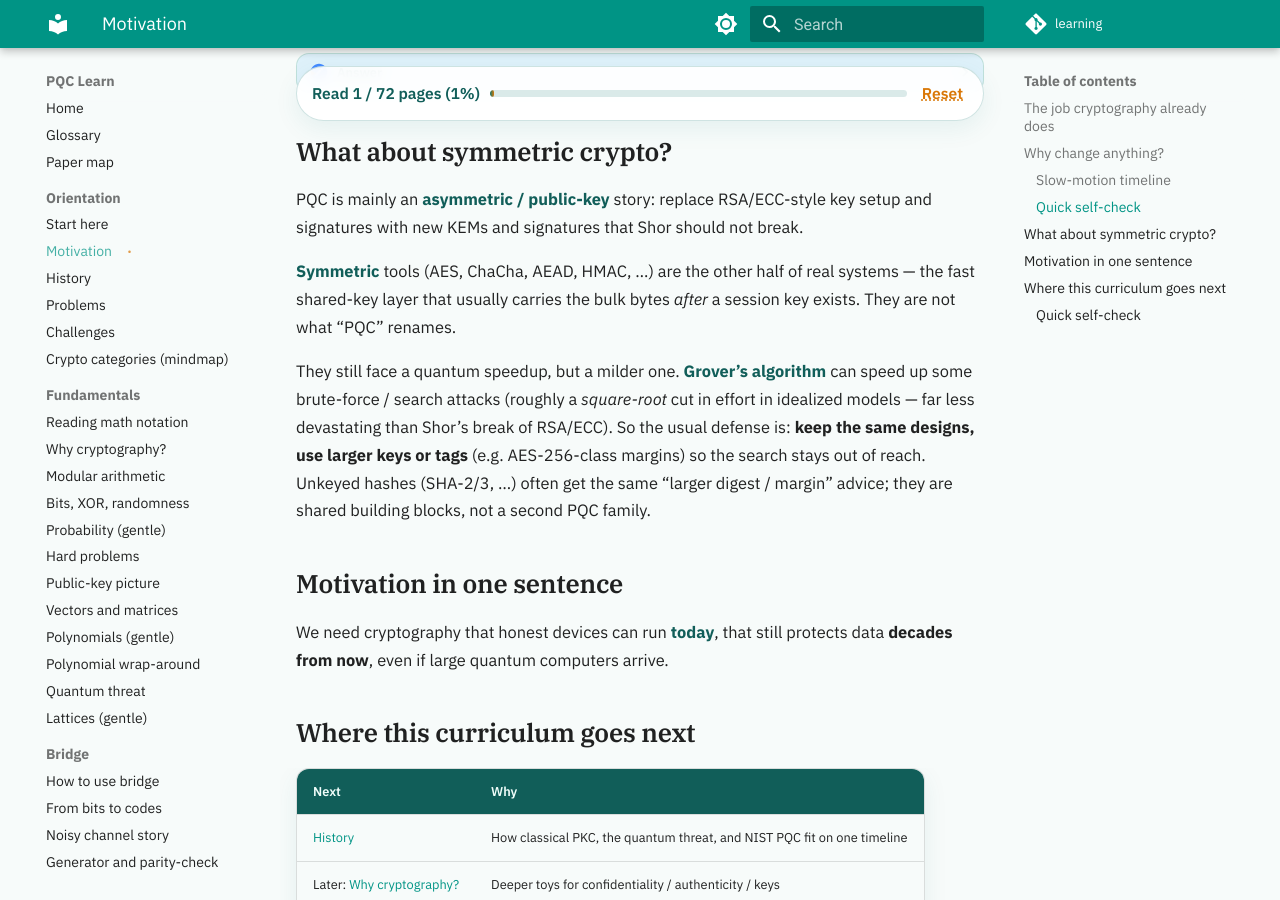
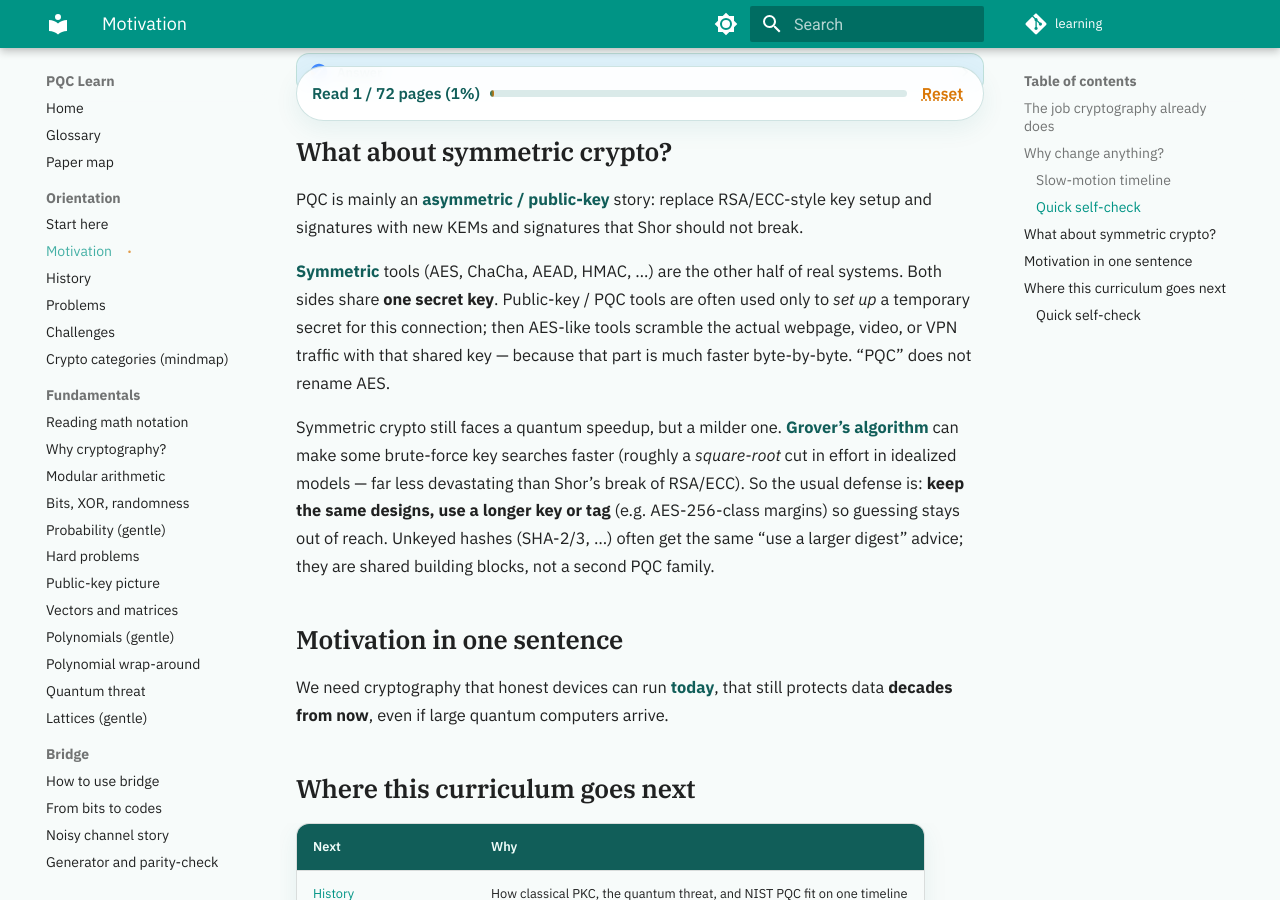
Before and after one commit to Post-Quantum-Cryptography-PQC/learning, an MkDocs documentation site: the page built from docs/orientation/motivation.md, in a window 1280 px wide and 900 px high, scrolled down 2078 px. Built offline with MkDocs 1.6.1 and Material for MkDocs 9.7.7, drawn with Linux system fonts in a browser that asks for light colours; comment, search, counter and statistics services are not loaded.

Commit message:
sync from pqc-learning-public@a6042db

```diff
--- a/docs/orientation/motivation.md
+++ b/docs/orientation/motivation.md
@@ -60,9 +60,9 @@ Because an attacker can record ciphertext <em>now</em> and decrypt it <em>later<
 
 PQC is mainly an **asymmetric / public-key** story: replace RSA/ECC-style key setup and signatures with new KEMs and signatures that Shor should not break.
 
-**Symmetric** tools (AES, ChaCha, AEAD, HMAC, …) are the other half of real systems — the fast shared-key layer that usually carries the bulk bytes *after* a session key exists. They are not what “PQC” renames.
+**Symmetric** tools (AES, ChaCha, AEAD, HMAC, …) are the other half of real systems. Both sides share **one secret key**. Public-key / PQC tools are often used only to *set up* a temporary secret for this connection; then AES-like tools scramble the actual webpage, video, or VPN traffic with that shared key — because that part is much faster byte-by-byte. “PQC” does not rename AES.
 
-They still face a quantum speedup, but a milder one. **Grover’s algorithm** can speed up some brute-force / search attacks (roughly a *square-root* cut in effort in idealized models — far less devastating than Shor’s break of RSA/ECC). So the usual defense is: **keep the same designs, use larger keys or tags** (e.g. AES-256-class margins) so the search stays out of reach. Unkeyed hashes (SHA-2/3, …) often get the same “larger digest / margin” advice; they are shared building blocks, not a second PQC family.
+Symmetric crypto still faces a quantum speedup, but a milder one. **Grover’s algorithm** can make some brute-force key searches faster (roughly a *square-root* cut in effort in idealized models — far less devastating than Shor’s break of RSA/ECC). So the usual defense is: **keep the same designs, use a longer key or tag** (e.g. AES-256-class margins) so guessing stays out of reach. Unkeyed hashes (SHA-2/3, …) often get the same “use a larger digest” advice; they are shared building blocks, not a second PQC family.
 
 ## Motivation in one sentence
 
```
